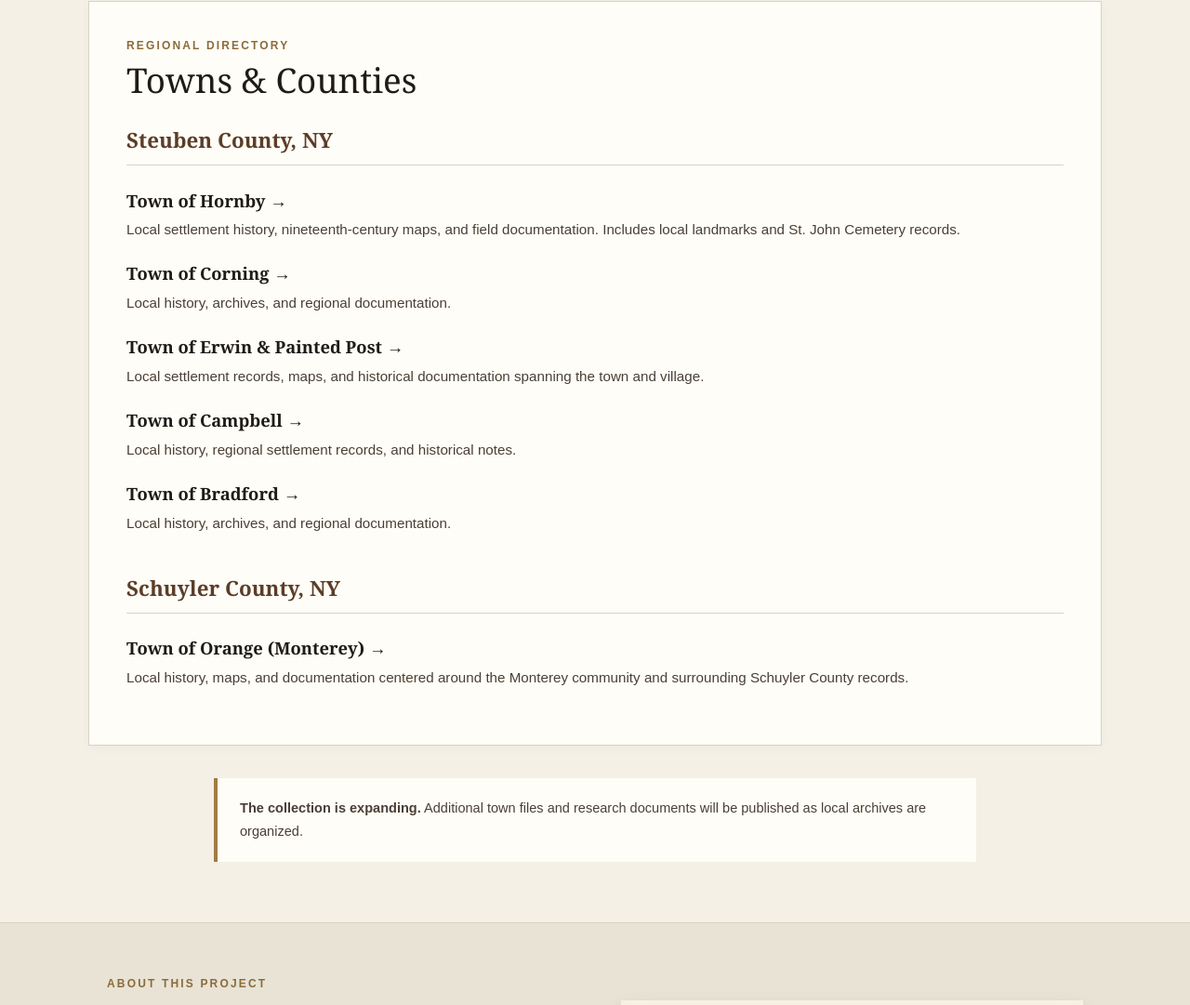
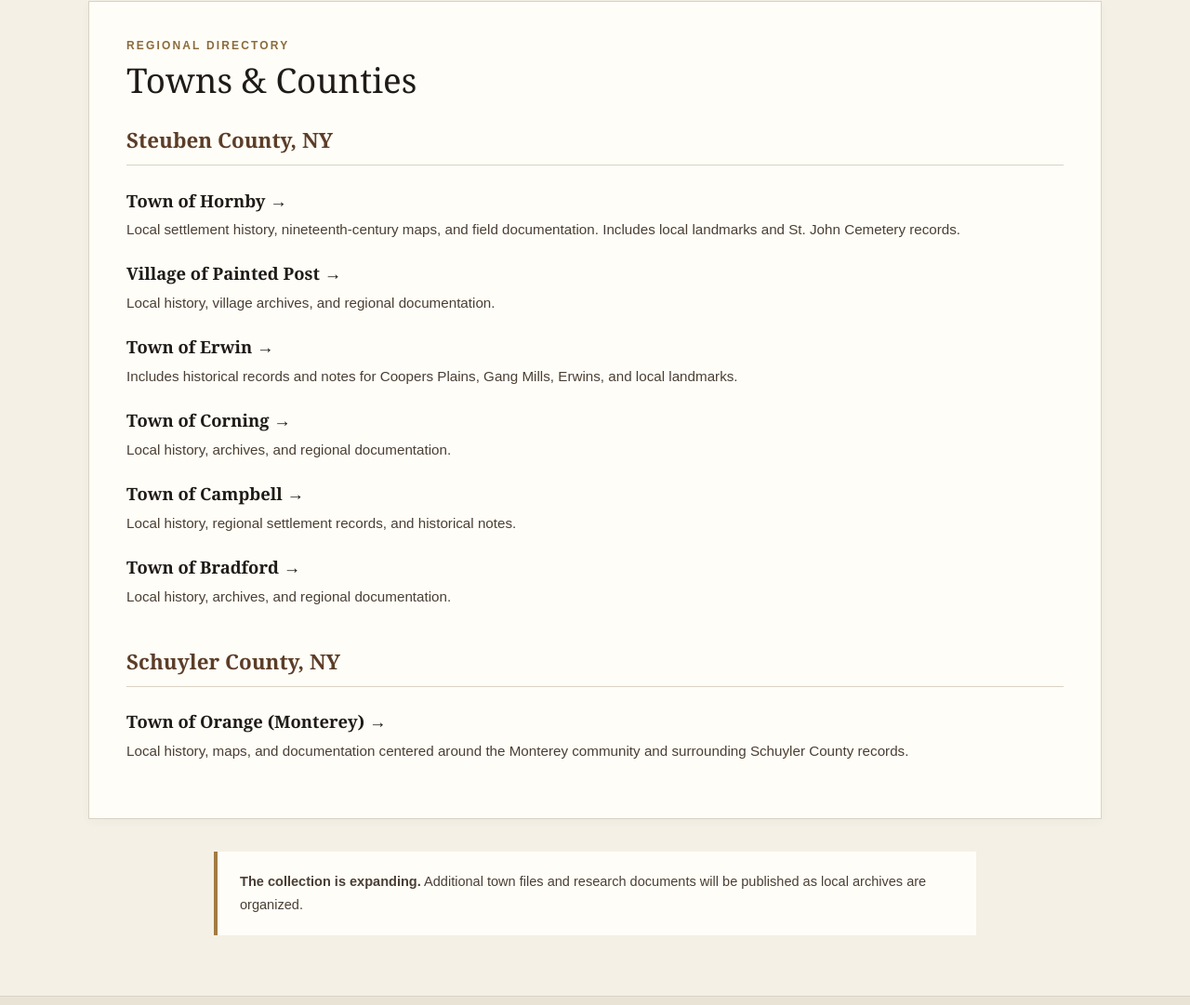
Before and after one commit to Addict4news/haightcollection, a plain HTML site: page index.html in a window 1280 px wide. Shown: the part 1068-2149 px from the top of the page at 93% size. Drawn offline with Linux system fonts and the light colour scheme.

Commit message:
Add new town entries and update existing ones

```diff
--- a/index.html
+++ b/index.html
@@ -31,12 +31,16 @@
 <p>Local settlement history, nineteenth-century maps, and field documentation. Includes local landmarks and St. John Cemetery records.</p>
 </div>
 <div class="town-item">
+<a href="#coming-soon">Village of Painted Post →</a>
+<p>Local history, village archives, and regional documentation.</p>
+</div>
+<div class="town-item">
+<a href="#coming-soon">Town of Erwin →</a>
+<p>Includes historical records and notes for Coopers Plains, Gang Mills, Erwins, and local landmarks.</p>
+</div>
+<div class="town-item">
 <a href="#coming-soon">Town of Corning →</a>
 <p>Local history, archives, and regional documentation.</p>
-</div>
-<div class="town-item">
-<a href="#coming-soon">Town of Erwin & Painted Post →</a>
-<p>Local settlement records, maps, and historical documentation spanning the town and village.</p>
 </div>
 <div class="town-item">
 <a href="#coming-soon">Town of Campbell →</a>
```
